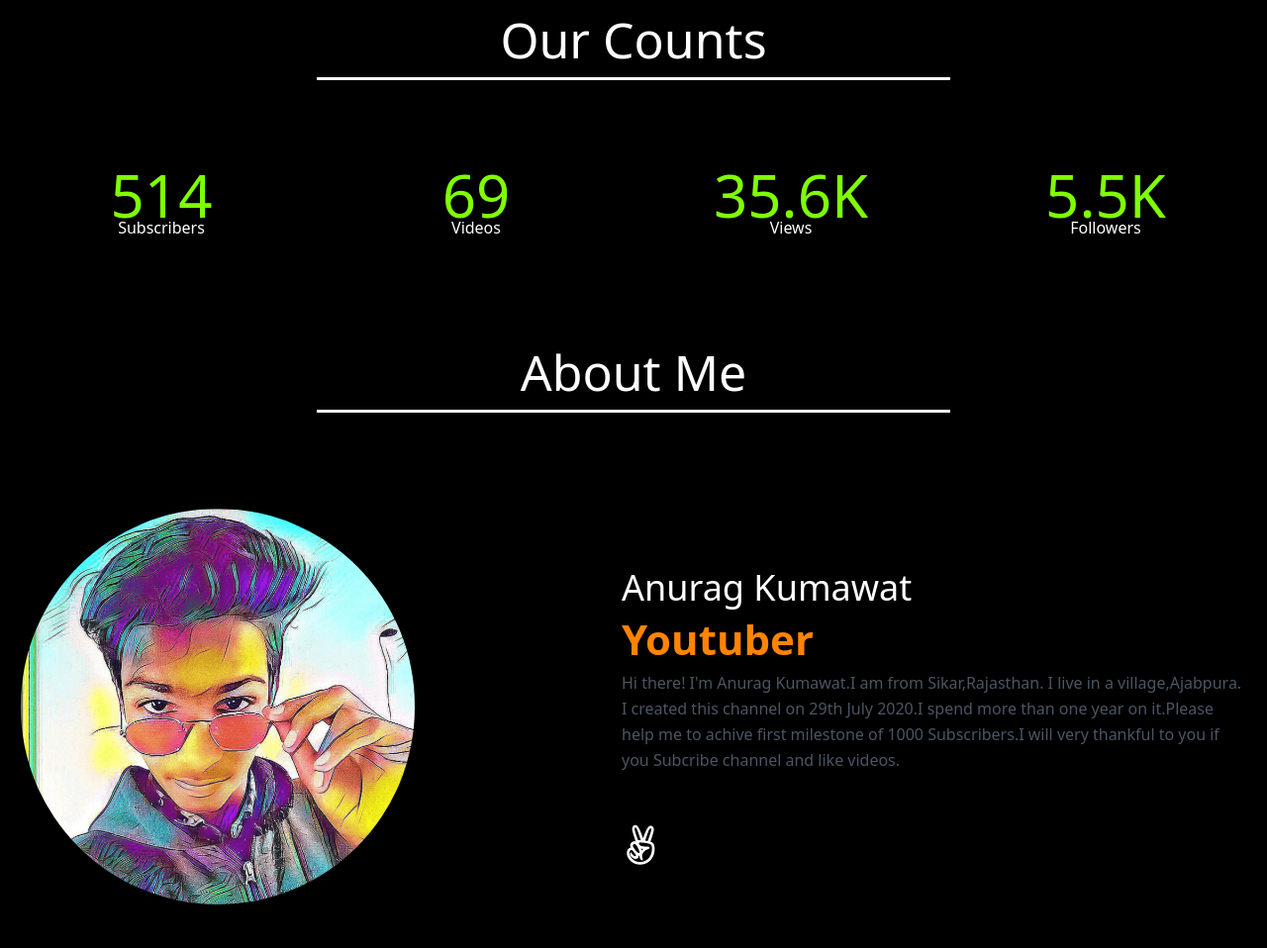
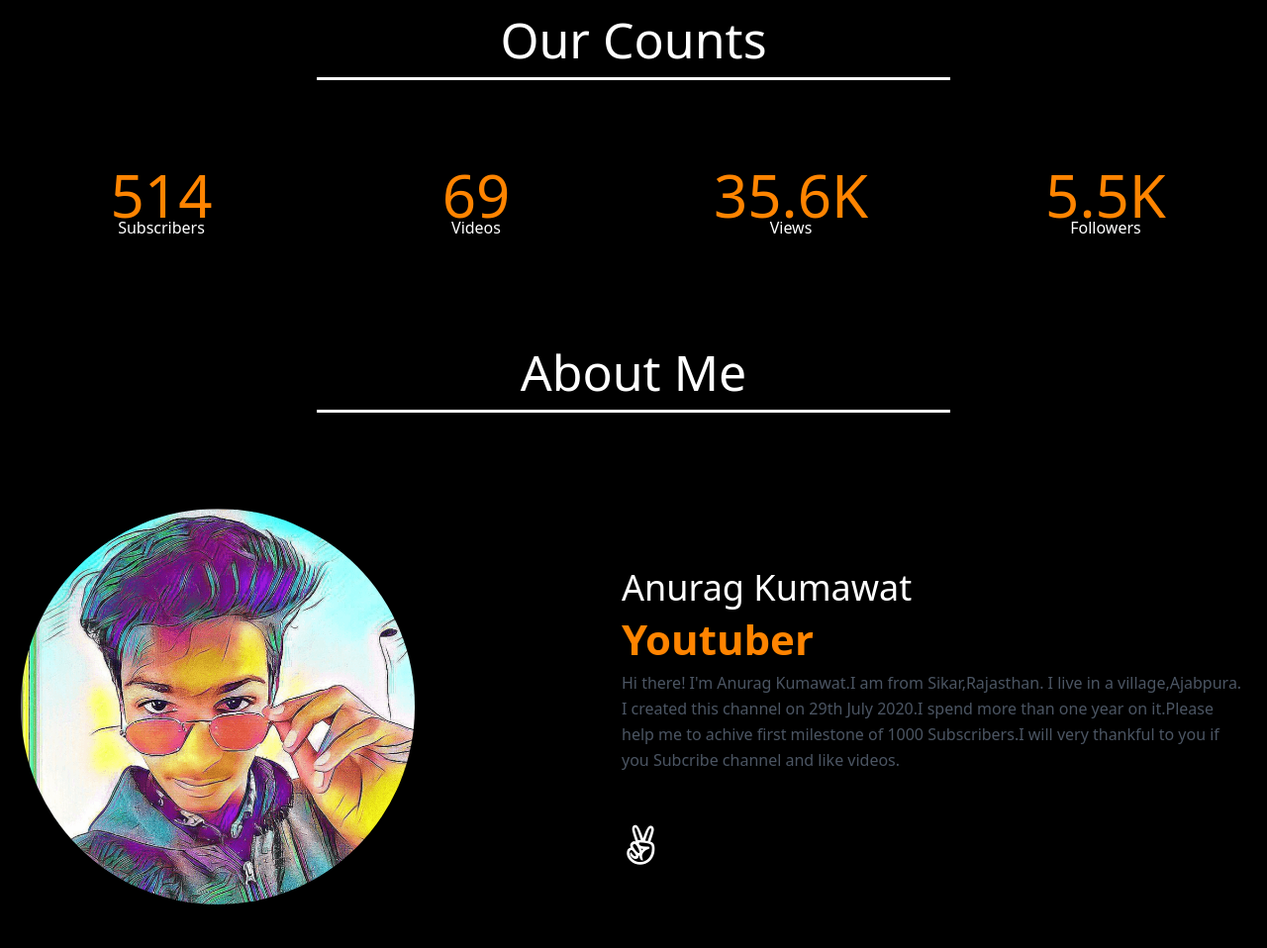
Before and after one commit to SquaredTech/SquaredTech.github.io, a plain HTML site: page index.html in a window 1280 px wide. Shown: the part 980-1938 px from the top of the page at 99% size. Drawn offline with nearby package versions, Linux system fonts and the light colour scheme.

Commit message:
Update style.css

```diff
--- a/Css/style.css
+++ b/Css/style.css
@@ -29,7 +29,7 @@ html{
     font-size:42px;
 }
 .count{
-    color: chartreuse;
+    color: #ff8400;
     font-size: 60px;
 }
 .type{
```
